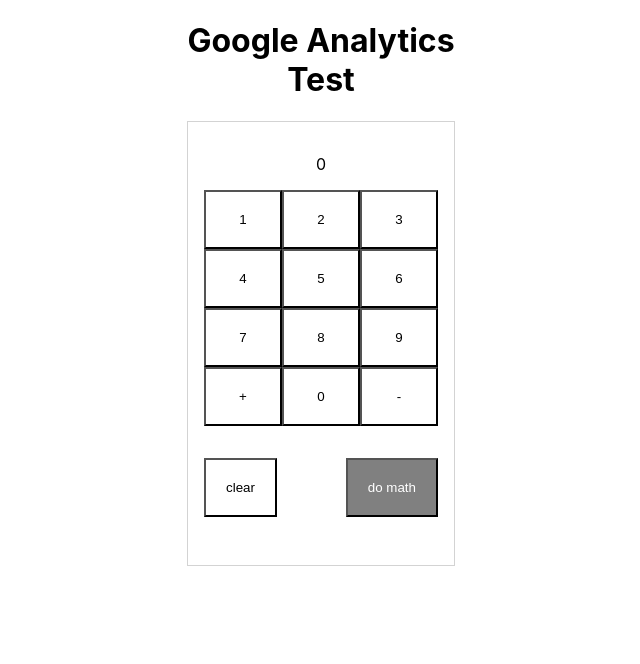
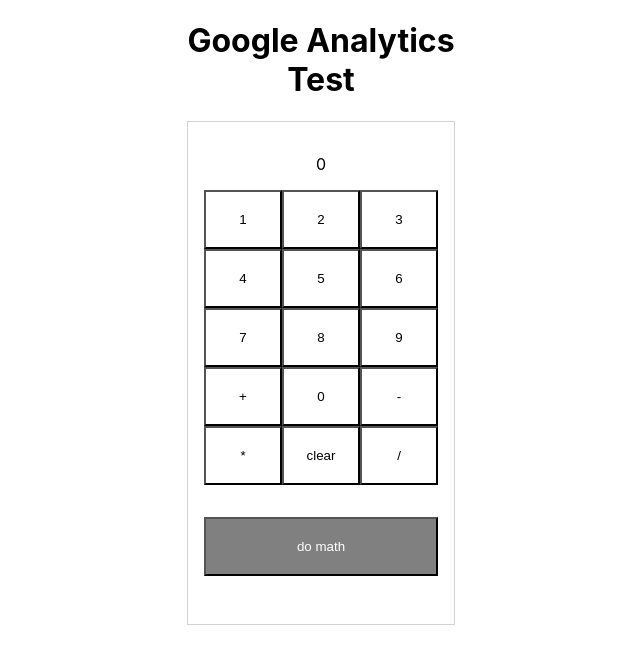
Before and after one commit to jathom30/test-google-analytics, a React (Create React App) app: page / in a window 1280 px wide. Both pictures are taken after a click on the button "click me". Shown: the top 664 px of the page, without its empty margins (319-959 px from the left). Built offline with nearby package versions, Linux system fonts and the light colour scheme.

Commit message:
multiply and divide

```diff
--- a/src/App.js
+++ b/src/App.js
@@ -31,6 +31,26 @@
       label: "math"
     });
   };
+  const handleMultiply = () => {
+    setFirstNumber(parseInt(numbers.join("")));
+    setNumbers([]);
+    setOperator("multiply");
+    ReactGA.event({
+      category: "button press",
+      action: "multiplication",
+      label: "math"
+    });
+  };
+  const handleDivide = () => {
+    setFirstNumber(parseInt(numbers.join("")));
+    setNumbers([]);
+    setOperator("divide");
+    ReactGA.event({
+      category: "button press",
+      action: "division",
+      label: "math"
+    });
+  };
   const handleSolve = () => {
     const secondNumber = parseInt(numbers.join(""));
     if (operator === "add") {
@@ -38,6 +58,12 @@
     }
     if (operator === "subtract") {
       setSolution(firstNumber - secondNumber);
+    }
+    if (operator === "multiply") {
+      setSolution(firstNumber * secondNumber);
+    }
+    if (operator === "divide") {
+      setSolution(firstNumber / secondNumber);
     }
     ReactGA.event({
       category: "button press",
@@ -76,9 +102,11 @@
         <button onClick={handleAdd}>+</button>
         <button onClick={() => handleNumber(0)}>0</button>
         <button onClick={handleSubtract}>-</button>
+        <button onClick={handleMultiply}>*</button>
+        <button onClick={handleClear}>clear</button>
+        <button onClick={handleDivide}>/</button>
       </div>
       <div className="computation">
-        <button onClick={handleClear}>clear</button>
         <button onClick={handleSolve}>do math</button>
       </div>
     </div>
--- a/src/App.scss
+++ b/src/App.scss
@@ -19,10 +19,8 @@
 }
 .computation {
   margin: 2rem 0;
-  display: flex;
-  flex-direction: row;
-  justify-content: space-between;
-  button:last-of-type {
+  button {
+    width: 100%;
     background: gray;
     color: white;
   }
```
